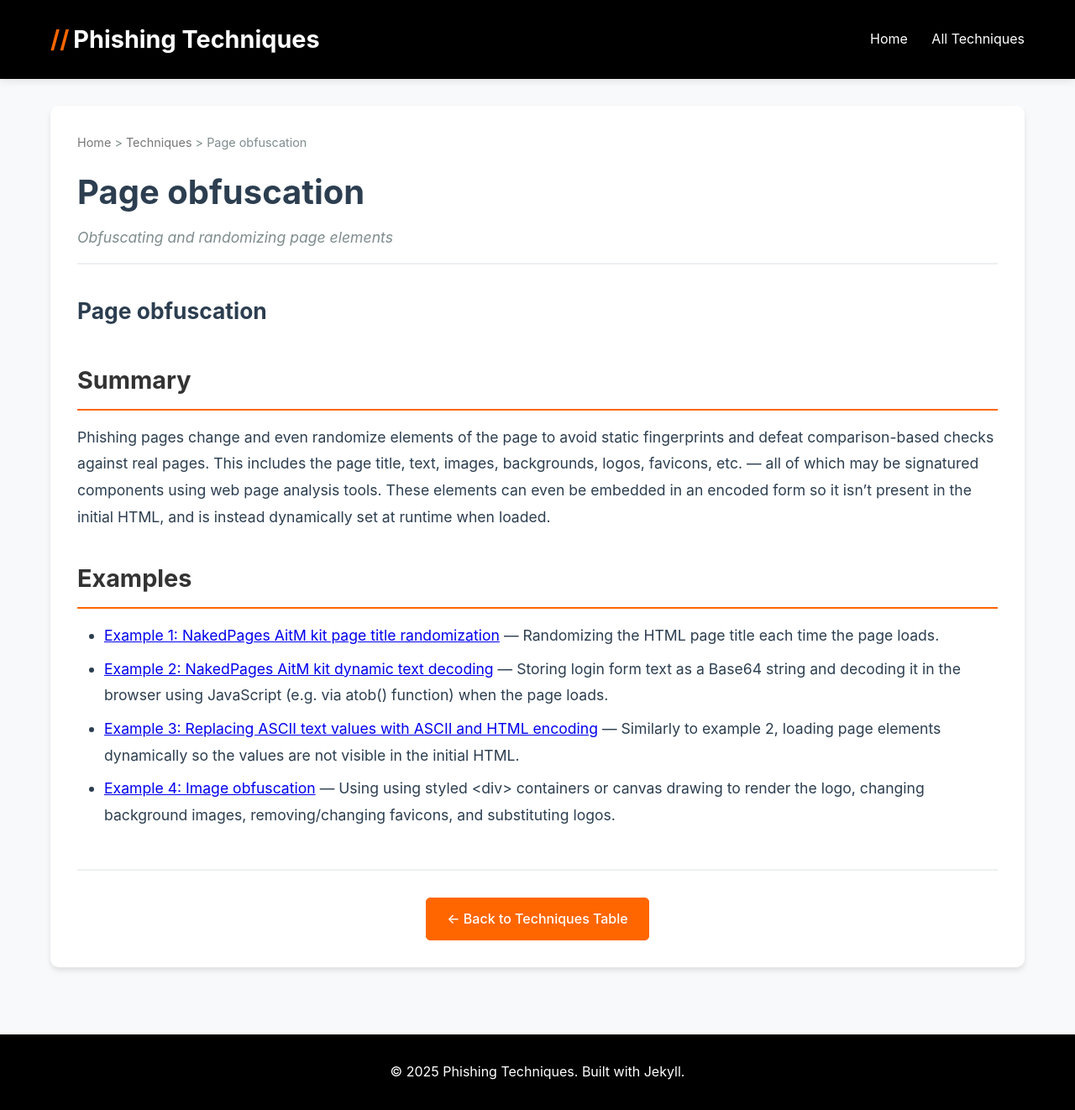
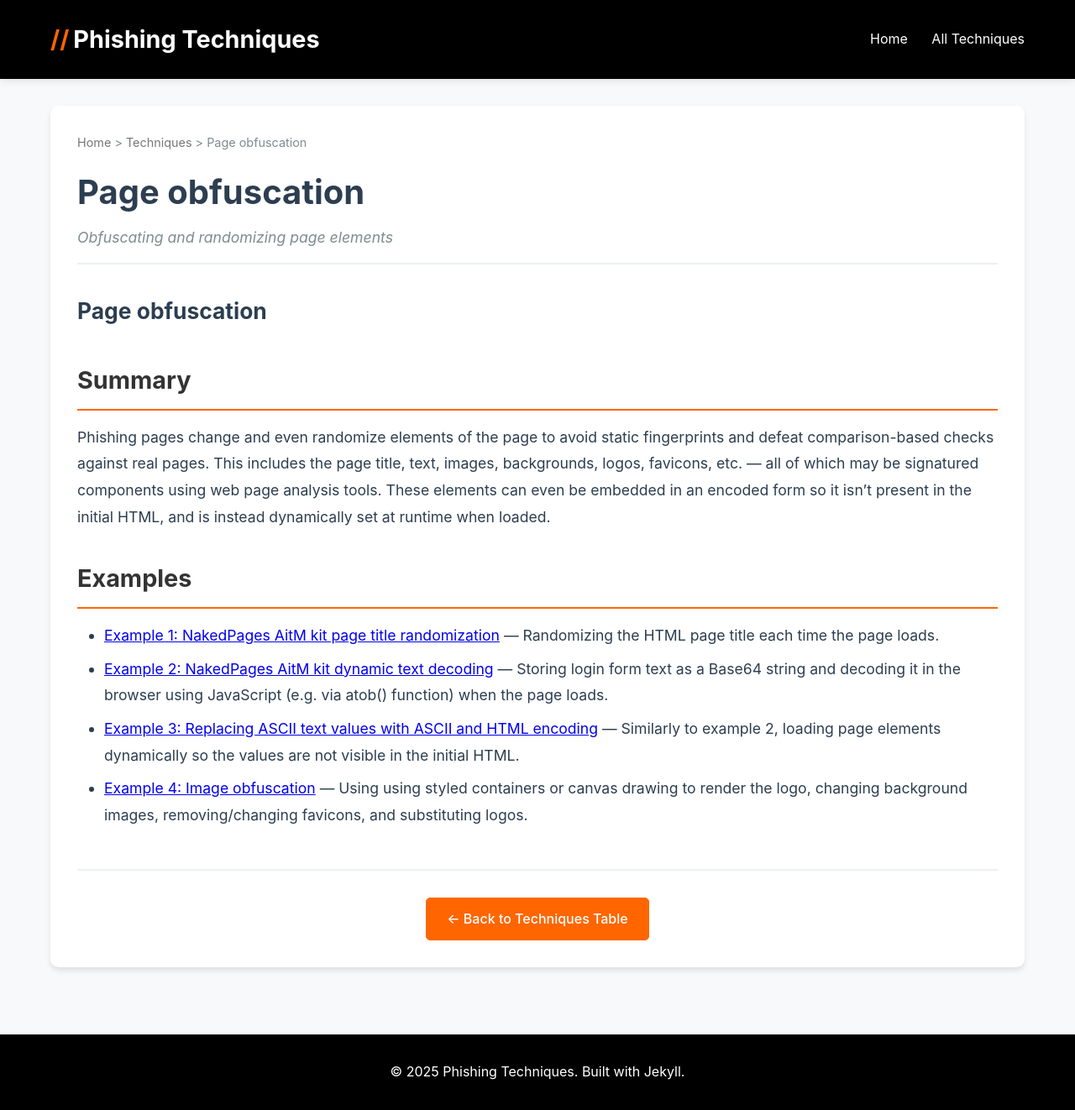
Before and after one commit to pushsecurity/phishing-techniques, a Jekyll site: the page built from _techniques/page-obfuscation.md, in a window 1280 px wide. Shown: the whole page at 84% size. Built offline with Jekyll 4.4.1, drawn with Linux system fonts in a browser that asks for light colours; some of the changed lines change nothing that is shown.

Commit message:
Update page-obfuscation.md
fixed text

```diff
--- a/_techniques/page-obfuscation.md
+++ b/_techniques/page-obfuscation.md
@@ -15,4 +15,4 @@ Phishing pages change and even randomize elements of the page to avoid static fi
 - [Example 1: NakedPages AitM kit page title randomization](https://pushsecurity.com/blog/how-aitm-phishing-kits-evade-detection-p2/#id-dom-obfuscation-techniques_id-2-randomizing-page-titles) — Randomizing the HTML page title each time the page loads.
 - [Example 2: NakedPages AitM kit dynamic text decoding](https://pushsecurity.com/blog/how-aitm-phishing-kits-evade-detection-p2/#id-dom-obfuscation-techniques_id-2-randomizing-page-titles) — Storing login form text as a Base64 string and decoding it in the browser using JavaScript (e.g. via atob() function) when the page loads.
 - [Example 3: Replacing ASCII text values with ASCII and HTML encoding](https://www.akamai.com/blog/security/catch-me-if-you-can-evasive-and-defensive-techniques-in-phishing) — Similarly to example 2, loading page elements dynamically so the values are not visible in the initial HTML.
-- [Example 4: Image obfuscation](https://pushsecurity.com/blog/how-aitm-phishing-kits-evade-detection-p2/#id-dom-obfuscation-techniques_id-5-image-element-obfuscation) — Using using styled <div> containers or canvas drawing to render the logo, changing background images, removing/changing favicons, and substituting logos.
+- [Example 4: Image obfuscation](https://pushsecurity.com/blog/how-aitm-phishing-kits-evade-detection-p2/#id-dom-obfuscation-techniques_id-5-image-element-obfuscation) — Using using styled containers or canvas drawing to render the logo, changing background images, removing/changing favicons, and substituting logos.
```
